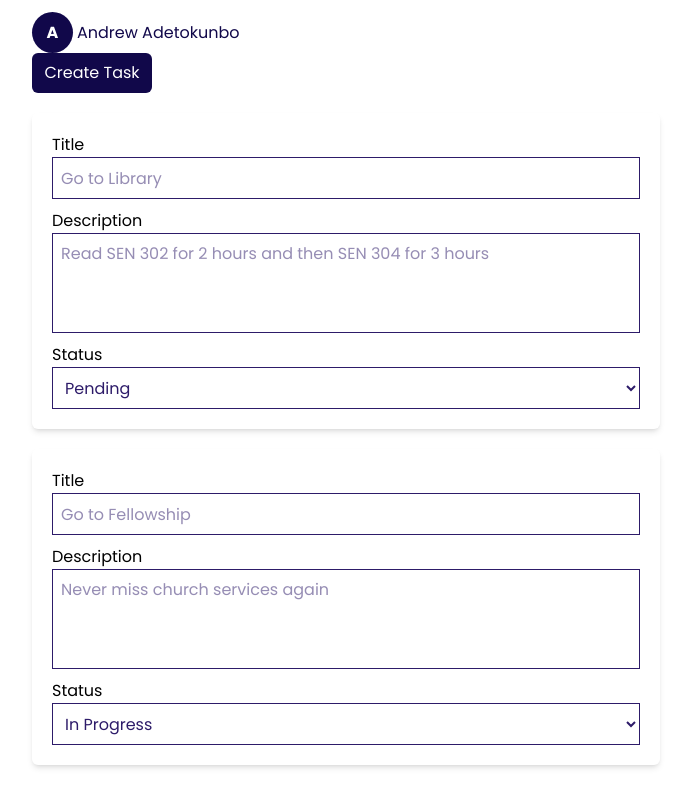
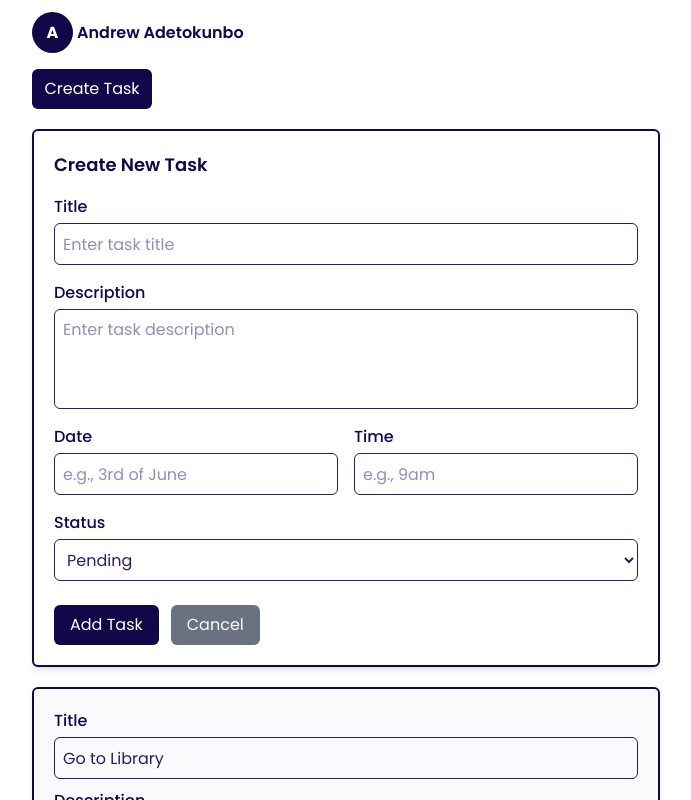
Before and after one commit to BusandCode/DailyLoad, a Next.js app: page /dashboard in a window 1280 px wide. Both pictures are taken after a click on the button "Create Task". Shown: the top 800 px of the page, without its empty margins (294-985 px from the left). Built offline with nearby package versions, Linux system fonts and the light colour scheme.

Commit message:
Dashboard

```diff
--- a/app/dashboard/page.js
+++ b/app/dashboard/page.js
@@ -1,64 +1,244 @@
 "use client"
 import React, { useState } from 'react'
 
-const page = () => {
-  const tasks = [
+const Page = () => {
+  const [tasks, setTasks] = useState([
     {
-      id:1,
-      title:"Go to Library",
-      description:"Read SEN 302 for 2 hours and then SEN 304 for 3 hours",
-      date:"1st of June",
-      time:"9am",
-      status:"pending",
-      createdAt:new Date ("20/04/2025")
+      id: 1,
+      title: "Go to Library",
+      description: "Read SEN 302 for 2 hours and then SEN 304 for 3 hours",
+      date: "1st of June",
+      time: "9am",
+      status: "pending",
+      createdAt: new Date("2025-04-20")
     },
-    {
-      id:2,
-      title:"Go to Fellowship",
-      description:"Never miss church services again",
-      date:"2nd of June",
-      time:"7am",
-      status:"in progress",
-      createdAt:new Date ("21/04/2025")
-    }
-]
+  ])
+
   const [newTask, setNewTask] = useState(false)
-  const handleCreateTask = ()=>{
+  const [formData, setFormData] = useState({
+    title: '',
+    description: '',
+    date: '',
+    time: '',
+    status: 'pending'
+  })
+
+  const handleCreateTask = () => {
     setNewTask(true)
   }
+
+  const handleInputChange = (e) => {
+    const { name, value } = e.target
+    setFormData(prev => ({
+      ...prev,
+      [name]: value
+    }))
+  }
+
+  const handleSubmit = (e) => {
+    e.preventDefault()
+    if (formData.title && formData.description) {
+      const newTaskItem = {
+        id: tasks.length + 1,
+        ...formData,
+        createdAt: new Date()
+      }
+      setTasks(prev => [...prev, newTaskItem])
+      setFormData({
+        title: '',
+        description: '',
+        date: '',
+        time: '',
+        status: 'pending'
+      })
+      setNewTask(false)
+    }
+  }
+
+  const handleCancel = () => {
+    setNewTask(false)
+    setFormData({
+      title: '',
+      description: '',
+      date: '',
+      time: '',
+      status: 'pending'
+    })
+  }
+
+  const handleTaskUpdate = (taskId, field, value) => {
+    setTasks(prev => prev.map(task =>
+      task.id === taskId ? { ...task, [field]: value } : task
+    ))
+  }
+
   return (
     <section className='bg-white w-full min-h-screen p-3 flex flex-col'>
       <div className='lg:w-1/2 mx-auto'>
         {/* Name of user */}
-      <div className='flex items-center gap-1'>
+        <div className='flex items-center gap-1 mb-4'>
           <div className='bg-[#11084a] p-2 text-[16px] text-white font-bold rounded-full w-[41px] h-[41px] flex justify-center items-center'>A</div>
-        <h1 className='text-[#11084a]'>Andrew Adetokunbo</h1>
+          <h1 className='text-[#11084a] font-semibold'>Andrew Adetokunbo</h1>
         </div>
 
         {/* Add Task Button */}
-      <div>
-        <button onClick={handleCreateTask}
-        className='bg-[#11084a] text-white text-[16px]
-        w-[120px] h-[40px] p-2 rounded-md'>Create Task</button>
+        <div className='mb-5'>
+          <button
+            onClick={handleCreateTask}
+            className='bg-[#11084a] text-white text-[16px] w-[120px] h-[40px] p-2 rounded-md hover:bg-[#1a0f5c] transition-colors'
+          >
+            Create Task
+          </button>
         </div>
-      <div className='flex flex-col justify-center gap-[20px] mt-5'>
-        {tasks.map(task=>(
-          <div key={task.id} >
-            <div className='flex flex-col gap-[10px]  shadow-md rounded-md p-5'>
+
+        {/* New Task Form */}
+        {newTask && (
+          <div className='bg-white p-5 rounded-md shadow-md mb-5 border-2 border-[#11084a]'>
+            <h2 className='text-[#11084a] font-semibold text-lg mb-4'>Create New Task</h2>
+            <div className='flex flex-col gap-4'>
+              {/* Title */}
+              <div className='flex flex-col'>
+                <label className='text-[#11084a] font-medium mb-1'>Title</label>
+                <input
+                  type="text"
+                  name="title"
+                  value={formData.title}
+                  onChange={handleInputChange}
+                  className='h-[42px] text-[#2d1b69] border-[1px] border-[#2d1b69] w-full p-2 outline-0 rounded-md'
+                  placeholder="Enter task title"
+                />
+              </div>
+
+              {/* Description */}
+              <div className='flex flex-col'>
+                <label className='text-[#11084a] font-medium mb-1'>Description</label>
+                <textarea
+                  name="description"
+                  value={formData.description}
+                  onChange={handleInputChange}
+                  className='border-[1px] border-[#2d1b69] text-[#2d1b69] w-full resize-none h-[100px] p-2 outline-0 rounded-md'
+                  placeholder="Enter task description"
+                ></textarea>
+              </div>
+
+              {/* Date and Time */}
+              <div className='flex gap-4'>
+                <div className='flex flex-col flex-1'>
+                  <label className='text-[#11084a] font-medium mb-1'>Date</label>
+                  <input
+                    type="text"
+                    name="date"
+                    value={formData.date}
+                    onChange={handleInputChange}
+                    className='h-[42px] text-[#2d1b69] border-[1px] border-[#2d1b69] w-full p-2 outline-0 rounded-md'
+                    placeholder="e.g., 3rd of June"
+                  />
+                </div>
+                <div className='flex flex-col flex-1'>
+                  <label className='text-[#11084a] font-medium mb-1'>Time</label>
+                  <input
+                    type="text"
+                    name="time"
+                    value={formData.time}
+                    onChange={handleInputChange}
+                    className='h-[42px] text-[#2d1b69] border-[1px] border-[#2d1b69] w-full p-2 outline-0 rounded-md'
+                    placeholder="e.g., 9am"
+                  />
+                </div>
+              </div>
+
+              {/* Status */}
+              <div className='flex flex-col'>
+                <label className='text-[#11084a] font-medium mb-1'>Status</label>
+                <select
+                  name="status"
+                  value={formData.status}
+                  onChange={handleInputChange}
+                  className='h-[42px] text-[#2d1b69] border-[1px] border-[#2d1b69] w-full p-2 outline-0 rounded-md'
+                >
+                  <option value="pending">Pending</option>
+                  <option value="in progress">In Progress</option>
+                  <option value="completed">Completed</option>
+                </select>
+              </div>
+
+              {/* Form Buttons */}
+              <div className='flex gap-3 mt-2'>
+                <button
+                  onClick={handleSubmit}
+                  className='bg-[#11084a] text-white px-4 py-2 rounded-md hover:bg-[#1a0f5c] transition-colors'
+                >
+                  Add Task
+                </button>
+                <button
+                  onClick={handleCancel}
+                  className='bg-gray-500 text-white px-4 py-2 rounded-md hover:bg-gray-600 transition-colors'
+                >
+                  Cancel
+                </button>
+              </div>
+            </div>
+          </div>
+        )}
+
+        {/* Tasks List */}
+        <div className='flex flex-col justify-center gap-[20px]'>
+          {tasks.map(task => (
+            <div key={task.id}>
+              <div className='flex flex-col gap-[10px] bg-gray-50 p-5 rounded-md shadow-md mb-5 border-2 border-[#11084a]'>
+                {/* Edit and Delete Buttons */}
                 {/* Title */}
                 <div className='flex flex-col justify-center items-start'>
-              <label>Title</label>
-              <input type="text" className='h-[42px] text-[#2d1b69] border-[1px] border-[#2d1b69] w-full p-2 outline-0' placeholder={task.title}/>
+                  <label className='text-[#11084a] font-medium mb-1'>Title</label>
+                  <input
+                    type="text"
+                    className='h-[42px] text-[#2d1b69] border-[1px] border-[#2d1b69] w-full p-2 outline-0 rounded-md'
+                    value={task.title}
+                    onChange={(e) => handleTaskUpdate(task.id, 'title', e.target.value)}
+                  />
                 </div>
-              {/* description */}
+
+                {/* Description */}
                 <div className='flex flex-col justify-center items-start'>
-                <label>Description</label>
-                <textarea name="" id="" className='border-[1px] border-[#2d1b69] text-[#2d1b69] w-full resize-none h-[100px] p-2 outline-0' placeholder={task.description}></textarea>
+                  <label className='text-[#11084a] font-medium mb-1'>Description</label>
+                  <textarea
+                    className='border-[1px] border-[#2d1b69] text-[#2d1b69] w-full resize-none h-[100px] p-2 outline-0 rounded-md'
+                    value={task.description}
+                    onChange={(e) => handleTaskUpdate(task.id, 'description', e.target.value)}
+                  ></textarea>
                 </div>
+
+                {/* Date and Time */}
+                <div className='flex gap-4'>
+                  <div className='flex flex-col flex-1'>
+                    <label className='text-[#11084a] font-medium mb-1'>Date</label>
+                    <input
+                      type="text"
+                      className='h-[42px] text-[#2d1b69] border-[1px] border-[#2d1b69] w-full p-2 outline-0 rounded-md'
+                      value={task.date}
+                      onChange={(e) => handleTaskUpdate(task.id, 'date', e.target.value)}
+                    />
+                  </div>
+                  <div className='flex flex-col flex-1'>
+                    <label className='text-[#11084a] font-medium mb-1'>Time</label>
+                    <input
+                      type="text"
+                      className='h-[42px] text-[#2d1b69] border-[1px] border-[#2d1b69] w-full p-2 outline-0 rounded-md'
+                      value={task.time}
+                      onChange={(e) => handleTaskUpdate(task.id, 'time', e.target.value)}
+                    />
+                  </div>
+                </div>
+
                 {/* Status */}
                 <div className='flex flex-col justify-center items-start'>
-                <label>Status</label>
-                <select name="status" className='h-[42px] text-[#2d1b69] border-[1px] border-[#2d1b69] w-full p-2 outline-0' defaultValue={task.status}>
+                  <label className='text-[#11084a] font-medium mb-1'>Status</label>
+                  <select
+                    name="status"
+                    className='h-[42px] text-[#2d1b69] border-[1px] border-[#2d1b69] w-full p-2 outline-0 rounded-md'
+                    value={task.status}
+                    onChange={(e) => handleTaskUpdate(task.id, 'status', e.target.value)}
+                  >
                     <option value="pending">Pending</option>
                     <option value="in progress">In Progress</option>
                     <option value="completed">Completed</option>
@@ -73,4 +253,4 @@ const page = () => {
   )
 }
 
-export default page
+export default Page
--- a/app/page.js
+++ b/app/page.js
@@ -11,7 +11,7 @@ const Page = () => {
   };
 
   return (
-    <div className='w-full flex justify-center items-center min-h-screen text-white'>
+    <div className=''>
       {!loadingComplete ? (
         <SplashScreen onLoadingComplete={handleLoadingComplete} />
       ) : (
--- a/components/SplashScreen.jsx
+++ b/components/SplashScreen.jsx
@@ -13,8 +13,8 @@ const SplashScreen = ({ onLoadingComplete }) => {
           clearInterval(interval);
           // Add a small delay before transitioning to the welcome screen
           setTimeout(() => {
-            onLoadingComplete();
-          }, 100); // 500ms delay so the user can see the completed progress bar
+            onLoadingComplete && onLoadingComplete();
+          }, 100); // 100ms delay so the user can see the completed progress bar
         }
         return newProgress;
       });
@@ -24,15 +24,25 @@ const SplashScreen = ({ onLoadingComplete }) => {
   }, [onLoadingComplete]);
 
   return (
-    <section className='flex flex-col justify-center items-center'>
-      <h1 className="text-[30px]">Let's Make Progress, <br /> One Task at a Time!</h1>
-      <p className='text-[16px] font-normal italic'>Track. Focus. Achieve</p>
+    <section className='min-h-screen text-white flex items-center justify-center'>
+      <div className='flex flex-col items-center justify-center gap-6 px-4'>
+        <div className='text-center space-y-2'>
+          <h1 className="text-[30px] md:text-[36px] font-bold leading-tight">
+            Let's Make Progress, One Task at a Time!
+          </h1>
+          <p className='text-[16px] md:text-[18px] font-normal italic opacity-90'>
+            Track. Focus. Achieve
+          </p>
+        </div>
 
-      <div className="w-[175px] h-[6px] bg-gray-500 rounded-full overflow-hidden">
-        <div
-          className="h-2 bg-blue-400 transition-all duration-100 ease-linear"
-          style={{ width: `${progress}%` }}
-        ></div>
+        <div className="w-[175px] md:w-[200px] h-[6px] bg-gray-700 bg-opacity-50 rounded-full overflow-hidden">
+          <div
+            className="h-full bg-gradient-to-r from-blue-400 to-purple-600 transition-all duration-100 ease-linear rounded-full"
+            style={{ width: `${progress}%` }}
+          ></div>
+        </div>
+
+        <p className='text-sm opacity-75'>{progress}%</p>
       </div>
     </section>
   );
```
Also changed, not shown: components/WelcomeScreen.jsx (+14 -6 lines). Lines whose indentation alone changed are shown as unchanged.
